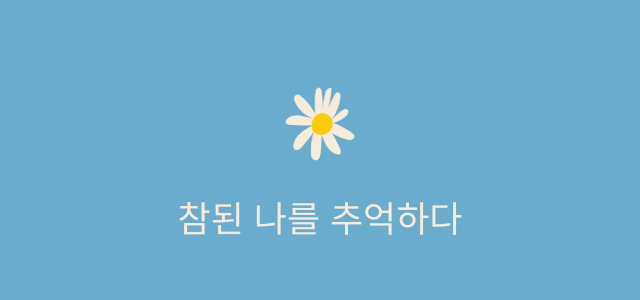
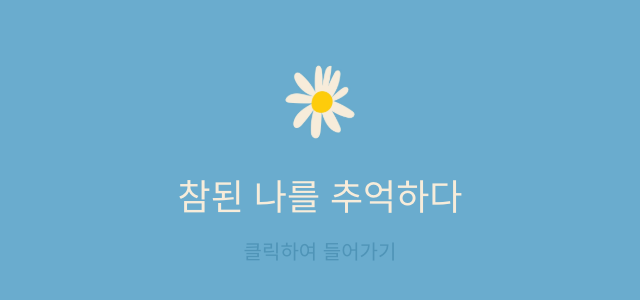
Before and after one commit to dpqlsn/Chamna, a Next.js app in the folder chamna/: page / in a window 1280 px wide. Shown: the part 242-542 px from the top of the page, without its empty margins (320-960 px from the left). Built offline with nearby package versions, Linux system fonts and the light colour scheme; a web font is replaced by a local one.

Commit message:
docs :: 랜딩 섭타이틀 추가

```diff
--- a/chamna/src/ui/landing/index.tsx
+++ b/chamna/src/ui/landing/index.tsx
@@ -9,6 +9,7 @@ export default function Landing() {
         <_.Container onClick={() => router.push('/main')}>
             <Image src="/assets/logo.svg" alt="logo" width={100} height={100} />
             <_.Title>참된 나를 추억하다</_.Title>
+            <_.Subtitle>클릭하여 들어가기</_.Subtitle>
         </_.Container>
     );
 }
--- a/chamna/src/ui/landing/style.ts
+++ b/chamna/src/ui/landing/style.ts
@@ -16,3 +16,9 @@ export const Title = styled.div`
   font-size: 2.25rem;
   font-weight: 400;
 `;
+
+export const Subtitle = styled.div`
+  font-size: 1.25rem;
+  font-weight: 300;
+  color: #4F94B7;
+`;
```
Also changed, not shown: chamna/public/assets/pic.svg (deleted).
